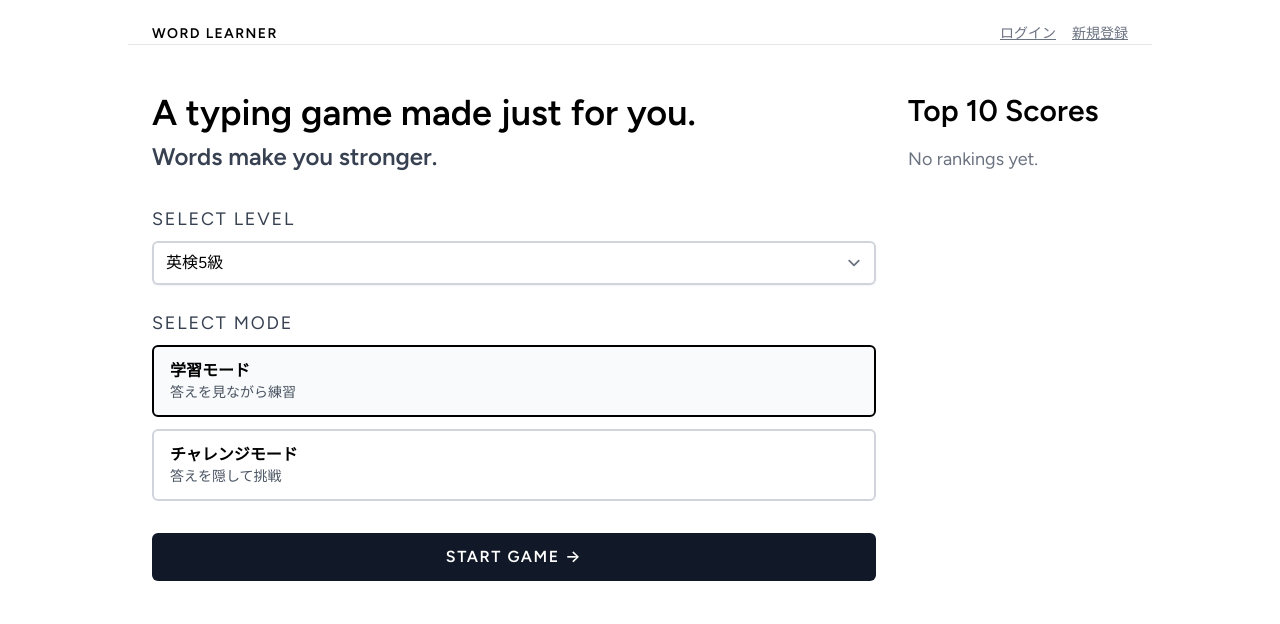
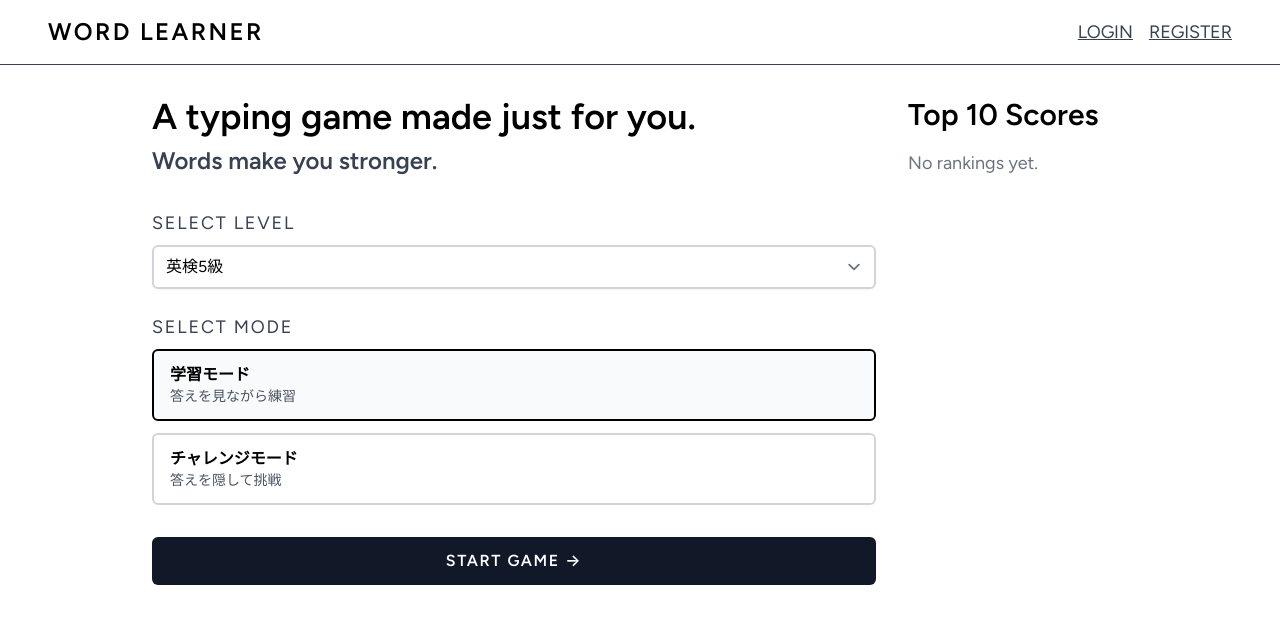
Before and after one commit to kabochan73/Susida1, a Laravel app: page / in a window 1280 px wide. Shown: the top 624 px of the page. Run offline with Laravel 12, Linux system fonts and the light colour scheme; data comes from the database, SQL or seed files in the repository; data that the repository does not hold is empty; style sheets or scripts are compiled from the project's sources; some libraries are stand-ins or nearby versions.

Commit message:
ヘッダーを全幅化し、下ボーダー・ホバー時太字・英語ラベルに変更
ヘッダーをコンテンツ幅の制約から外して画面幅いっぱいに広げ、
区切り線をコンテンツ上ではなくヘッダー下に移動。
ナビリンクのラベルを英語化し、ホバー時に太字になるようにして、
繰り返していたクラス名をNAV_LINK_CLASSにまとめた。

Co-Authored-By: Claude Sonnet 5 <noreply@anthropic.com>

```diff
--- a/resources/js/Components/Header.tsx
+++ b/resources/js/Components/Header.tsx
@@ -1,10 +1,12 @@
 import { User } from '@/types';
 import { Link } from '@inertiajs/react';
 
+const NAV_LINK_CLASS = 'text-lg text-gray-700 underline hover:font-bold';
+
 export default function Header({ user }: { user: User | null }) {
     return (
-        <div className="mx-auto flex max-w-5xl items-center justify-between px-6 pt-6">
-            <Link href="/" className="text-sm font-bold tracking-widest">
+        <div className="flex w-full items-center justify-between border-b border-gray-700 px-12 py-4">
+            <Link href="/" className="text-2xl font-bold tracking-widest">
                 WORD LEARNER
             </Link>
 
@@ -13,23 +15,17 @@ export default function Header({ user }: { user: User | null }) {
                     href="/logout"
                     method="post"
                     as="button"
-                    className="text-sm text-gray-500 underline"
+                    className={NAV_LINK_CLASS}
                 >
-                    ログアウト
+                    LOGOUT
                 </Link>
             ) : (
                 <div className="flex items-center gap-4">
-                    <Link
-                        href="/login"
-                        className="text-sm text-gray-500 underline"
-                    >
-                        ログイン
+                    <Link href="/login" className={NAV_LINK_CLASS}>
+                        LOGIN
                     </Link>
-                    <Link
-                        href="/register"
-                        className="text-sm text-gray-500 underline"
-                    >
-                        新規登録
+                    <Link href="/register" className={NAV_LINK_CLASS}>
+                        REGISTER
                     </Link>
                 </div>
             )}
--- a/resources/js/Pages/Home.tsx
+++ b/resources/js/Pages/Home.tsx
@@ -34,7 +34,7 @@ export default function Home({
 
             <Header user={auth.user} />
 
-            <div className="mx-auto grid max-w-5xl grid-cols-1 gap-8 border-t px-6 py-10 lg:grid-cols-4">
+            <div className="mx-auto grid max-w-5xl grid-cols-1 gap-8 p-6 lg:grid-cols-4">
                 <div className="lg:col-span-3">
                     <h1 className="mt-2 text-4xl font-bold">
                         A typing game made just for you.
```
